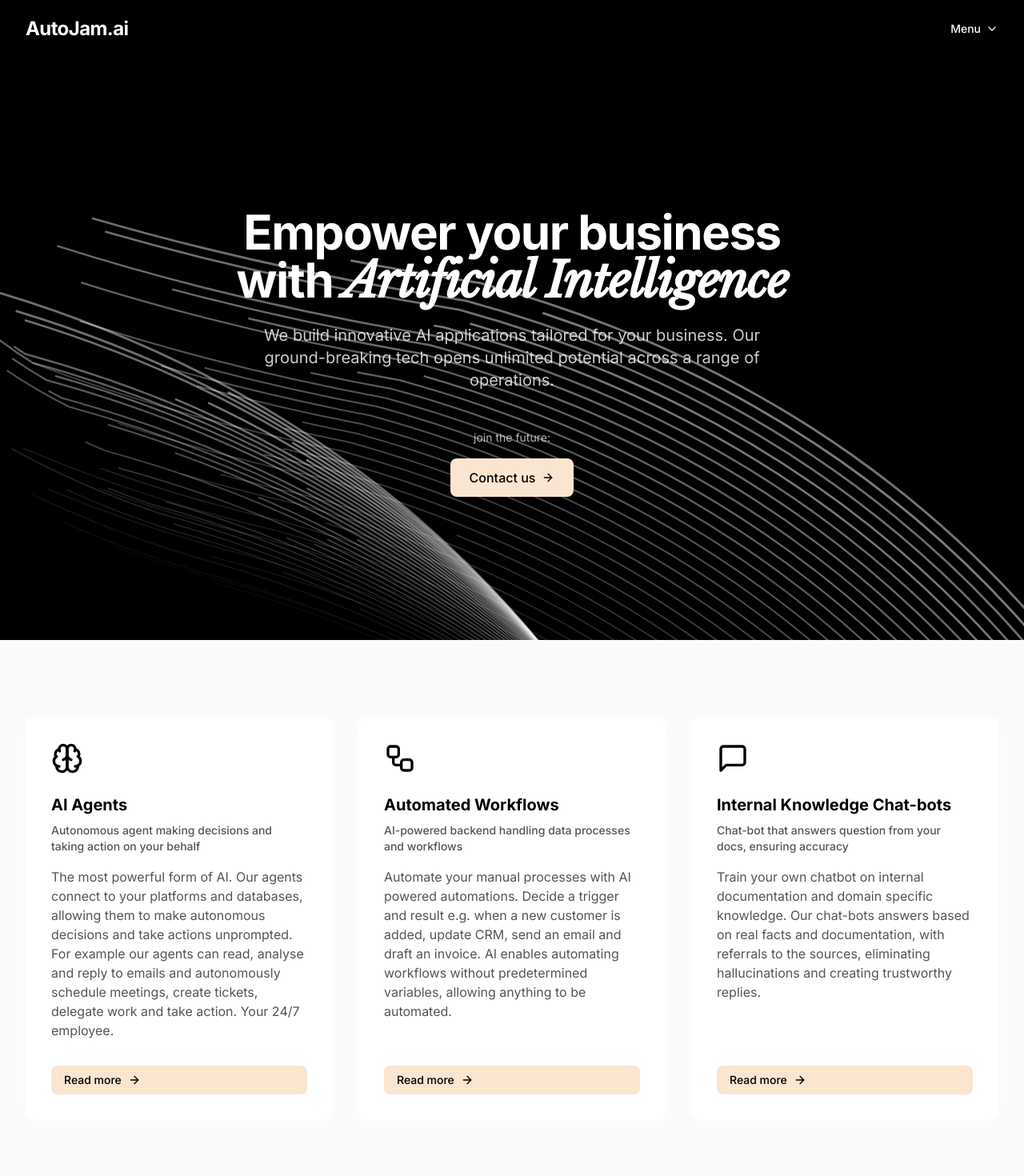
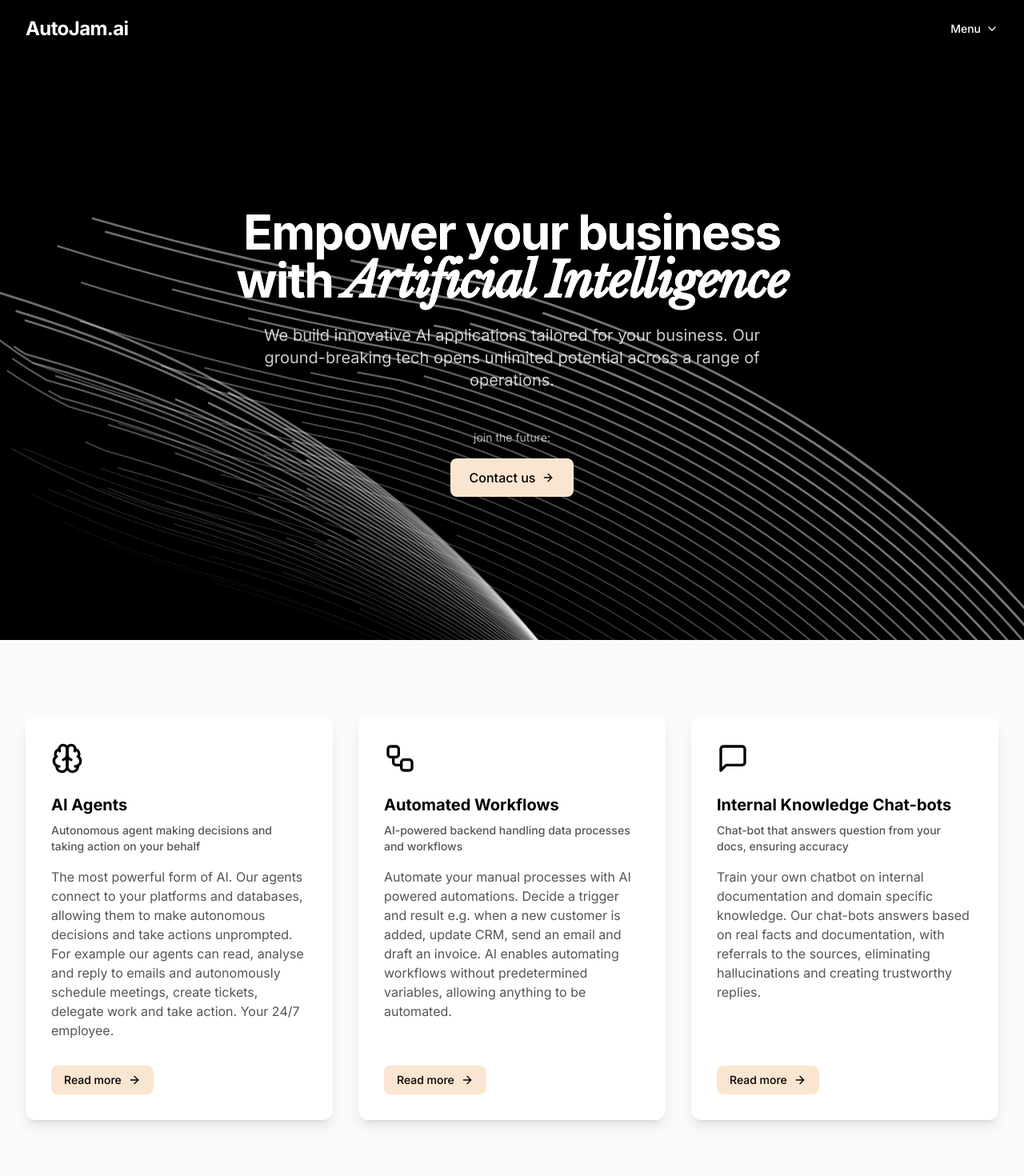
Before and after one commit to hugobergfan/ai-empower-innovations, a React (Vite) app: page / in a window 1280 px wide. Shown: the top 1470 px of the page at 80% size. Built offline with nearby package versions, Linux system fonts and the light colour scheme.

Commit message:
feat: Improve UI and styling
- Adjusted "Read more" button width.
- Added gradient to hero section heading.
- Styled dropdown menu with transparency and blur.
- Enhanced card appearance with shadows.

```diff
--- a/src/components/FeatureCard.tsx
+++ b/src/components/FeatureCard.tsx
@@ -20,7 +20,7 @@ const FeatureCard: React.FC<FeatureCardProps> = ({
 }) => {
   return (
     <div
-      className="bg-autojam-card rounded-xl shadow-card p-8 flex flex-col h-full card-hover animate-scale-in"
+      className="bg-autojam-card rounded-xl shadow-lg p-8 flex flex-col h-full card-hover animate-scale-in"
       style={{ animationDelay: `${delay}ms` }}
     >
       <div className="mb-6">{icon}</div>
@@ -29,7 +29,8 @@ const FeatureCard: React.FC<FeatureCardProps> = ({
         {subtitle}
       </p>
       <p className="text-autojam-text-secondary mb-8 flex-grow">{description}</p>
-      <button className={cn("flex items-center text-sm font-medium group px-4 py-2 rounded-lg bg-[#FAE5D1] text-black hover:shadow-md transition-all duration-300")}>
+      <div className="flex justify-start">
+        <button className={cn("inline-flex items-center text-sm font-medium group px-4 py-2 rounded-lg bg-[#FAE5D1] text-black hover:shadow-md transition-all duration-300")}>
           <span>Read more</span>
           <ArrowRight
             className="ml-2 w-4 h-4 group-hover:translate-x-1 transition-transform duration-300"
@@ -37,6 +38,7 @@ const FeatureCard: React.FC<FeatureCardProps> = ({
           />
         </button>
       </div>
+    </div>
   );
 };
 
--- a/src/components/HeroSection.tsx
+++ b/src/components/HeroSection.tsx
@@ -39,7 +39,7 @@ const HeroSection = () => {
       <BackgroundPaths title="" className="p-0">
         <div className="container-custom text-center px-6 sm:px-8 lg:px-12 flex items-center justify-center min-h-screen pt-20">
           <div className="max-w-3xl mx-auto">
-            <h1 className="text-4xl sm:text-5xl md:text-6xl font-bold tracking-tight leading-tight mb-6 animate-fade-in text-white">
+            <h1 className="text-4xl sm:text-5xl md:text-6xl font-bold tracking-tight leading-tight mb-6 animate-fade-in bg-gradient-to-b from-white to-white/80 bg-clip-text">
               Empower your business with <span className="font-serif italic">Artificial Intelligence</span>
             </h1>
             <p className="text-lg sm:text-xl text-white/80 max-w-2xl mx-auto mb-12 leading-relaxed animate-fade-in" style={{ animationDelay: "200ms" }}>
--- a/src/components/Navbar.tsx
+++ b/src/components/Navbar.tsx
@@ -81,7 +81,7 @@ const Navbar = () => {
                 <span className="text-sm font-medium">Menu</span>
                 <ChevronDown className="w-4 h-4" />
               </DropdownMenuTrigger>
-              <DropdownMenuContent align="end" className="w-56 bg-white shadow-lg rounded-lg">
+              <DropdownMenuContent align="end" className="w-56 bg-white/80 backdrop-blur-lg shadow-lg rounded-lg border border-white/20">
                 <DropdownMenuItem>
                   <a href="#" className="w-full">Products</a>
                 </DropdownMenuItem>
@@ -123,7 +123,7 @@ const Navbar = () => {
         {/* Mobile menu */}
         <div
           className={cn(
-            "fixed inset-0 z-40 bg-white pt-24 px-6 transition-all duration-500 ease-in-out transform md:hidden",
+            "fixed inset-0 z-40 bg-white/90 backdrop-blur-lg pt-24 px-6 transition-all duration-500 ease-in-out transform md:hidden",
             isOpen ? "translate-y-0" : "-translate-y-full"
           )}
         >
```
Lines whose indentation alone changed are shown as unchanged.
